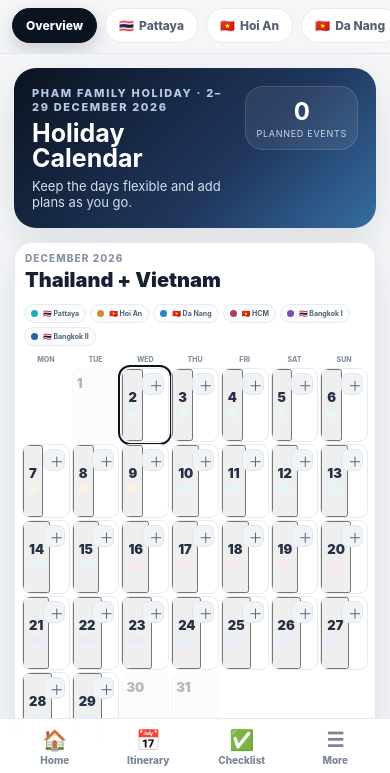
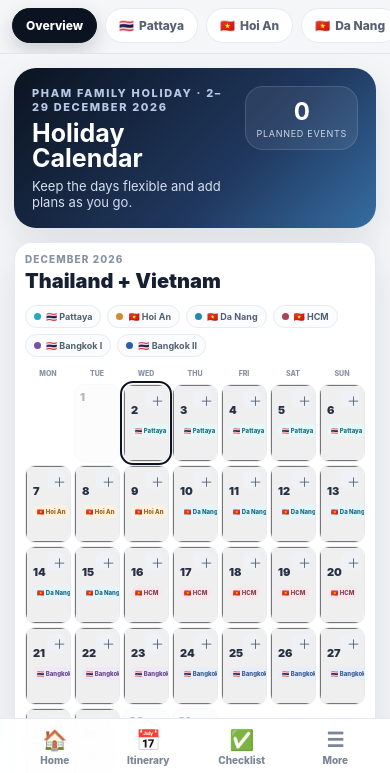
Before and after one commit to FridayFutsalLeague/Asia-Holiday-2026, a plain HTML site: page index.html in a window 390 px wide. Shown: the part 69-842 px from the top of the page. Drawn offline with Linux system fonts and the light colour scheme.

Commit message:
Restore original mobile calendar overview with add-event popup

```diff
--- a/index.html
+++ b/index.html
@@ -36,26 +36,20 @@
 .calendar-hero{padding:18px;border-radius:22px;align-items:flex-start}
 .calendar-hero h1{font-size:25px}
 .calendar-hero-badge{min-width:88px;padding:10px}
-.calendar-card{padding:9px 7px 10px;border-radius:18px}
-.calendar-head{align-items:flex-start;padding:0 3px}
+.calendar-card{padding:10px;border-radius:18px}
+.calendar-weekdays,.holiday-calendar{gap:3px}
+.calendar-weekdays span{font-size:7px}
+.calendar-day{min-height:76px;padding:0;border-radius:10px;overflow:hidden}
+.calendar-day.blank{visibility:hidden}
+.day-select-btn{min-height:76px;padding:5px}
+.day-num{font-size:11px}
+.day-add{position:absolute;right:5px;top:5px;width:18px;height:18px;border-radius:6px;font-size:13px;background:#eef2f6;border:0;z-index:2}
+.day-destination{font-size:6px;padding:3px 4px;margin-top:5px}
+.day-event{display:block;font-size:6px;padding:3px 4px}
+.day-events .day-event:nth-child(n+2){display:none}
+.day-more{font-size:7px}
+.day-event-count{display:none}
 .calendar-hint{display:none}
-.calendar-legend{gap:4px;margin-bottom:9px;padding:0 2px}
-.calendar-legend-item{font-size:7px;padding:4px 6px}
-.calendar-weekdays{display:grid;gap:2px;margin-bottom:4px}
-.calendar-weekdays span{font-size:7px}
-.holiday-calendar{display:grid;grid-template-columns:repeat(7,minmax(0,1fr));gap:2px}
-.calendar-day{display:block;min-height:72px;padding:0;border-radius:9px;overflow:hidden}
-.calendar-day.blank{visibility:hidden}
-.calendar-day.outside-trip{min-height:72px}
-.day-select-btn{min-height:72px;padding:6px 4px 5px}
-.day-top{align-items:center}
-.day-num{font-size:13px}
-.day-destination{font-size:0;height:7px;padding:0;border-radius:999px;margin-top:5px;display:block;width:100%}
-.day-events{margin-top:6px}
-.day-event{display:none}
-.day-more{display:none}
-.day-event-count{display:inline-flex;align-items:center;justify-content:center;min-width:20px;height:18px;padding:0 5px;border-radius:999px;background:#eef2f6;color:#4e5b6e;font-size:8px;font-weight:900}
-.day-add{position:absolute;right:4px;top:4px;width:22px;height:22px;border-radius:7px;font-size:14px;background:#f1f4f7;border:1px solid #e0e6ec;z-index:2}
 .calendar-form-row{grid-template-columns:1fr}
 .selected-day-card{border-radius:16px}
 }
```
